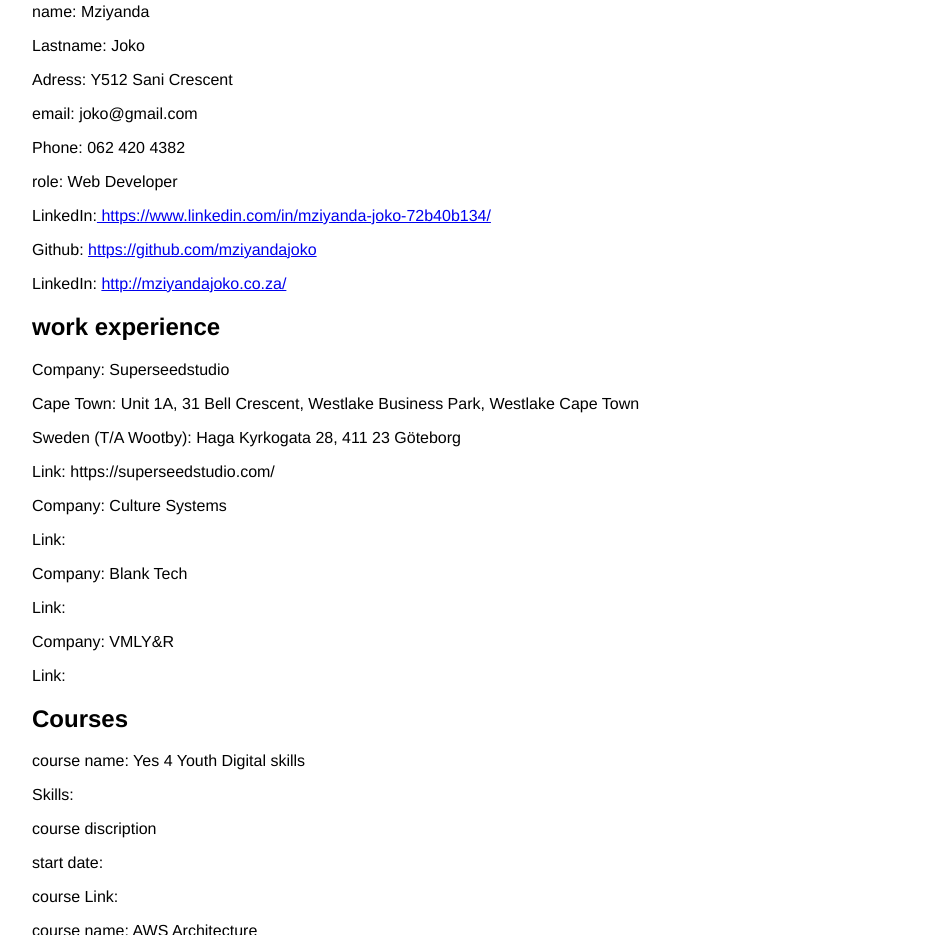
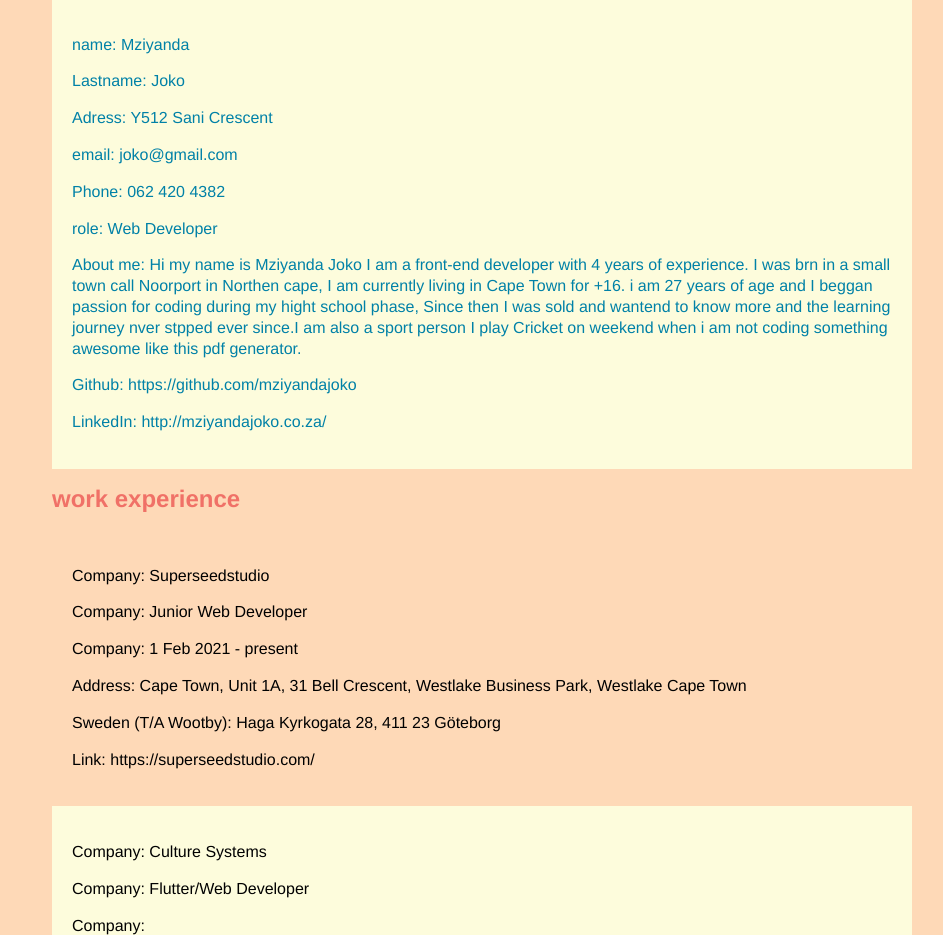
Before and after one commit to mziyandajoko/onepage-resume, an Eleventy site: page src/index.njk in a window 1280 px wide. Shown: the part 65-1000 px from the top of the page, without its empty margins (158-1101 px from the left). Built offline with nearby package versions, Linux system fonts and the light colour scheme; Eleventy itself is replaced by a stand-in of ours; files that its build step writes are made by us from their sources.

Commit message:
adds content on css file

```diff
--- a/_public/styles.css
+++ b/_public/styles.css
@@ -1,7 +1,55 @@
+:root{
+    --dark-cyan-color: #0081a7;
+    --dark-desaturated-cyan-color: #00afb9;
+    --white-color: #FFF;
+    --secondry-color: #f07167;
+    --dark-yellow-color: #fdfcdc;
+    --off-peach-color: #fed9b7;
+
+}
 body{
     margin: 0 auto;
     font-family: "Helvetica Neue",Helvetica;
     padding: 0px 20px;
     width: 900px;
     max-width: 100%;
+    background: var(--off-peach-color);
+    box-sizing: border-box;
+    line-height: 1.3em;
 }
+
+h1,h2 {
+    color: var(--secondry-color);
+}
+a{
+color: var(--dark-desaturated-cyan-colo);
+text-decoration: none;
+}
+
+/* PEROSNAL DETAILS */
+
+.personal_details{
+    background-color: var(--dark-yellow-color);
+    padding: 20px;
+    color: var(--dark-cyan-color);
+}
+
+/* WORK EXPERIANCE */
+.work_experiance{
+    padding: 20px;
+
+}
+.work_experiance:nth-of-type(even){
+    background-color:var(--dark-yellow-color);
+}
+
+.courses{
+    color: var(--dark-cyan-color);
+    padding: 20px;
+}
+.courses:nth-of-type(odd) {
+   background-color: var(--off-peach-color);
+}
+.courses:nth-of-type(even) {
+   background-color: var(--dark-yellow-color);
+}
--- a/src/_data/data.json
+++ b/src/_data/data.json
@@ -8,7 +8,8 @@
         "email": "joko@gmail.com",
         "Phone": "062 420 4382",
         "role": "Web Developer",
-        "LinkedIn": "https://www.linkedin.com/in/mziyanda-joko-72b40b134/",
+        "aboutMe": "Hi my name is Mziyanda Joko I am a front-end developer with 4 years of experience. I was brn in a small town call Noorport in Northen cape, I am currently living in Cape Town for +16. i am 27 years of age and I beggan passion for coding during my hight school phase, Since then I was sold and wantend to know more and the learning journey nver stpped ever since.I am also a sport person I play Cricket on weekend when i am not coding something awesome like this pdf generator.",
+        "linkedIn": "https://www.linkedin.com/in/mziyanda-joko-72b40b134/",
         "Github": "https://github.com/mziyandajoko",
         "website": "http://mziyandajoko.co.za/"
      }
@@ -20,35 +21,35 @@
         "link": "https://superseedstudio.com/",
         "address": [
            {
-            "cape_town": "Unit 1A, 31 Bell Crescent, Westlake Business Park, Westlake Cape Town",
+            "cape_town": "Cape Town, Unit 1A, 31 Bell Crescent, Westlake Business Park, Westlake Cape Town",
             "Sweden": "Haga Kyrkogata 28, 411 23 Göteborg"
            }
         ],
         "role":"Junior Web Developer",
-        "start_date":"",
+        "start_date":"1 Feb 2021 - present",
         "description":""
       },
       {
          "id":"02",
          "company": "Culture Systems",
          "address": "",
-         "role": "",
+         "role": "Flutter/Web Developer",
          "start_date": "",
          "description": ""
       },
       {
          "id":"03",
          "company": "Blank Tech",
-         "link":"",
+         "link":"https://blanktech.co.za/",
          "address": "",
          "start_date": "",
-         "role": "",
+         "role": "Flutter Developer",
          "description": ""
       },
       {
          "id":"04",
          "company": "VMLY&R",
-         "link":"",
+         "link":"https://www.vmlyr.com/",
          "address": "",
          "start_date": "",
          "role": "",
@@ -62,7 +63,7 @@
          "skills":"",
          "start_date":"",
          "discription":"",
-         "Link": "https://www.citi.org.za/"
+         "link": "https://www.citi.org.za/"
       },
       {
           "id":"02",
@@ -77,7 +78,7 @@
          "company": "Scrimba",
          "skills": "React, Flex-box, css-grid, javascript",
          "start_date": "",
-         "Link": "https://scrimba.com/allcourses"
+         "link": "https://scrimba.com/allcourses"
       },
       {
           "id":"04",
@@ -92,9 +93,8 @@
          "company": "CodeSpace",
          "start_date": "July 2016 - December 2016",
          "skills":"HTML, CSS,jQuery,PHP, MYSQL",
-         "Link": "https://www.codespace.co.za/"
+         "link": "https://www.codespace.co.za/"
       }
-
    ],
    "skills":[ {
     "skillsList": "HTML, Javascript, Wordpress, React, CSS, JAMstack, NUNJUCKS, FlUTTER,"
--- a/src/_includes/templates/courses.njk
+++ b/src/_includes/templates/courses.njk
@@ -1,9 +1,11 @@
-<div class="courses">
+<div>
   {% for course in data.courses %}
-    <p>course name: {{course.courseName}}</p>
+  <div class="courses">
+    <p><strong>course name:</strong> {{course.courseName}}</p>
     <p>Skills: {{course.skills}}</p>
     <p>course discription {{course.discription}}</p>
     <p> start date: {{course.start_date}}</p>
-    <p>course Link: {{course.link}}</p>
+    <p>course Link:<a target="_blank" href="{{course.link}}"> {{course.link}}</a></p>
+</div>
   {% endfor %}
 </div>
--- a/src/index.njk
+++ b/src/index.njk
@@ -3,30 +3,37 @@
 layout: "base.njk"
 ---
 <div class="container">
-    <h2>Address details</h2>
+    <h1>{{title}}</h1>
     {% for details in data.details %}
+    <div class="personal_details">
         <p>name: {{details.name}}</p>
         <p>Lastname: {{details.lastname}}</p>
         <p>Adress: {{details.address}}</p>
         <p>email: {{details.email}}</p>
         <p>Phone: {{details.Phone}}</p>
         <p>role: {{details.role}}</p>
-       <p>LinkedIn:<a href="{{details.LinkedIn}}"> {{details.LinkedIn}}</a></p>
-       <p>Github: <a href="{{details.Github}}">  {{details.Github}}</a></p>
-        <p>LinkedIn: <a href="{{details.website}}"> {{details.website}}</a></p>
+        <p> About me: {{details.aboutMe}}</p>
+       <p>Github: <a target="_blank" href="{{details.Github}}">  {{details.Github}}</a></p>
+        <p>LinkedIn: <a target="_blank" href="{{details.website}}"> {{details.website}}</a></p>
+        </div>
 
     {%endfor %}
 
     <h2>work experience</h2>
-
+    <div class="">
     {% for workesperience in data.workesperience %}
+        <div class="work_experiance">
         <p>Company: {{workesperience.company}}</p>
+        <p>Company: {{workesperience.role}}</p>
+        <p>Company: {{workesperience.start_date}}</p>
         <p>{% for address in workesperience.address %}
-          <p>Cape Town: {{address.cape_town}}</p>
+          <p>Address: {{address.cape_town}}</p>
           <p>Sweden (T/A Wootby): {{address.Sweden}}</p>
         {% endfor %}</p>
-        <p>Link: {{workesperience.link}}</p>
+        <p>Link: <a target="_blank" href="{{details.workesperience.link}}"> {{workesperience.link}}</a></p>
+        </div>
     {%endfor %}
+    </div>
 
     <h2> Courses </h2>
     {% include "./_includes/templates/courses.njk" %}
--- /dev/null
+++ b/src/styles.css
@@ -0,0 +1,55 @@
+:root{
+    --dark-cyan-color: #0081a7;
+    --dark-desaturated-cyan-color: #00afb9;
+    --white-color: #FFF;
+    --secondry-color: #f07167;
+    --dark-yellow-color: #fdfcdc;
+    --off-peach-color: #fed9b7;
+
+}
+body{
+    margin: 0 auto;
+    font-family: "Helvetica Neue",Helvetica;
+    padding: 0px 20px;
+    width: 900px;
+    max-width: 100%;
+    background: var(--off-peach-color);
+    box-sizing: border-box;
+    line-height: 1.3em;
+}
+
+h1,h2 {
+    color: var(--secondry-color);
+}
+a{
+color: var(--dark-desaturated-cyan-colo);
+text-decoration: none;
+}
+
+/* PEROSNAL DETAILS */
+
+.personal_details{
+    background-color: var(--dark-yellow-color);
+    padding: 20px;
+    color: var(--dark-cyan-color);
+}
+
+/* WORK EXPERIANCE */
+.work_experiance{
+    padding: 20px;
+
+}
+.work_experiance:nth-of-type(even){
+    background-color:var(--dark-yellow-color);
+}
+
+.courses{
+    color: var(--dark-cyan-color);
+    padding: 20px;
+}
+.courses:nth-of-type(odd) {
+   background-color: var(--off-peach-color);
+}
+.courses:nth-of-type(even) {
+   background-color: var(--dark-yellow-color);
+}
```
Also changed, not shown: _public/index.html.
